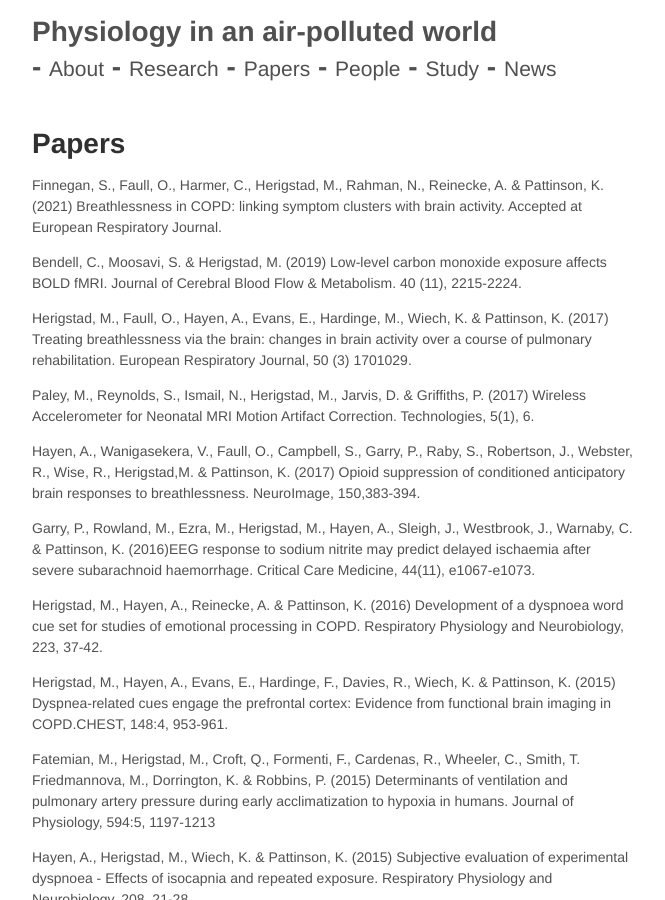
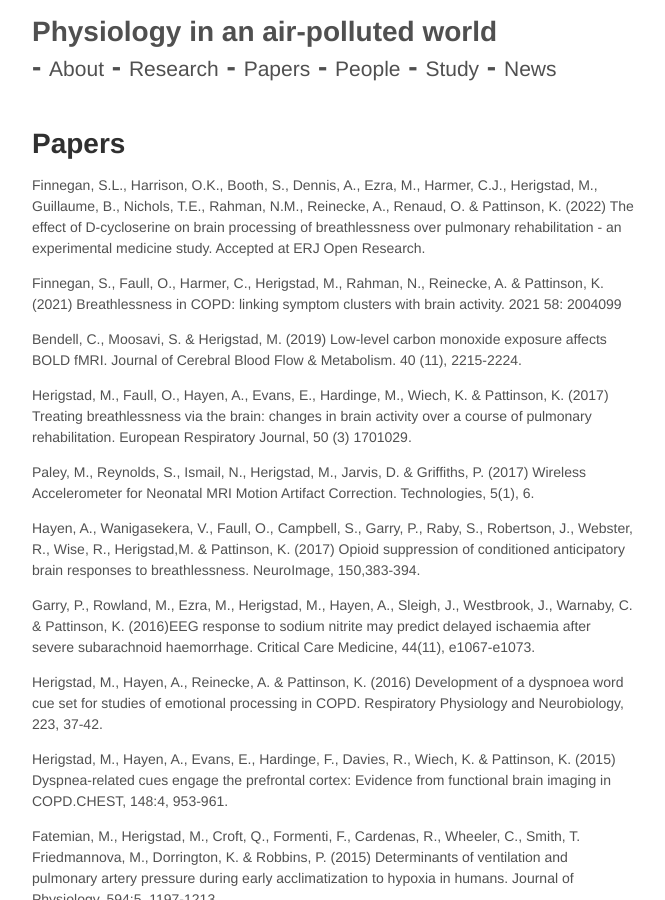
Before and after one commit to mariherigstad/mariherigstad.github.io, a Jekyll site: the page built from papers.md, in a window 1280 px wide and 900 px high. Shown: the whole window, without its empty margins (307-972 px from the left). Built offline with Jekyll 4.4.1, drawn with Linux system fonts in a browser that asks for light colours; some of the changed text lies outside the part shown.

Commit message:
Update papers.md

```diff
--- a/papers.md
+++ b/papers.md
@@ -2,7 +2,10 @@
 layout: page
 title: Papers
 ---
-Finnegan, S., Faull, O., Harmer, C., Herigstad, M., Rahman, N., Reinecke, A. & Pattinson, K. (2021) Breathlessness in COPD: linking symptom clusters with brain activity. Accepted at European Respiratory Journal.
+
+Finnegan, S.L., Harrison, O.K., Booth, S., Dennis, A., Ezra, M., Harmer, C.J., Herigstad, M., Guillaume, B., Nichols, T.E., Rahman, N.M., Reinecke, A., Renaud, O. & Pattinson, K. (2022) The effect of D-cycloserine on brain processing of breathlessness over pulmonary rehabilitation - an experimental medicine study. Accepted at ERJ Open Research.
+
+Finnegan, S., Faull, O., Harmer, C., Herigstad, M., Rahman, N., Reinecke, A. & Pattinson, K. (2021) Breathlessness in COPD: linking symptom clusters with brain activity. 2021 58: 2004099
 
 Bendell, C., Moosavi, S. & Herigstad, M. (2019) Low-level carbon monoxide exposure affects BOLD fMRI. Journal of Cerebral Blood Flow & Metabolism. 40 (11), 2215-2224.
 
@@ -42,6 +45,8 @@ Liu, C., Smith, T.G., Balanos, G.M., Brooks, J., Crosby, A., Herigstad, M., Dorr
 
 ## Preprints (not published elsewhere)
 
+Wilson, L.A. & Herigstad, M. Impact of carbon monoxide on neural activation during a reaction time task. Biorxiv. doi: 10.1101/2023.01.17.524443
+
 Matias, F.R., Groves, I. & Herigstad, M. Impact of carbon monoxide on early cardiac development in an avian model. Biorxiv. doi: 10.1101/2021.12.22.473783
 
 Finnegan, S.L., Harrison, O.K., Booth, S., Dennis, A., Ezra, M., Harmer, C.J., Herigstad, M., Guillaume, B., Nichols, T.E., Rahman, N.M., Reinecke, A., Renaud, O. & Pattinson, K. D-cycloserine modulates breathlessness related brain activity over pulmonary rehabilitation. Medrxiv. doi: 10.1101/2021.06.24.21259306
```
